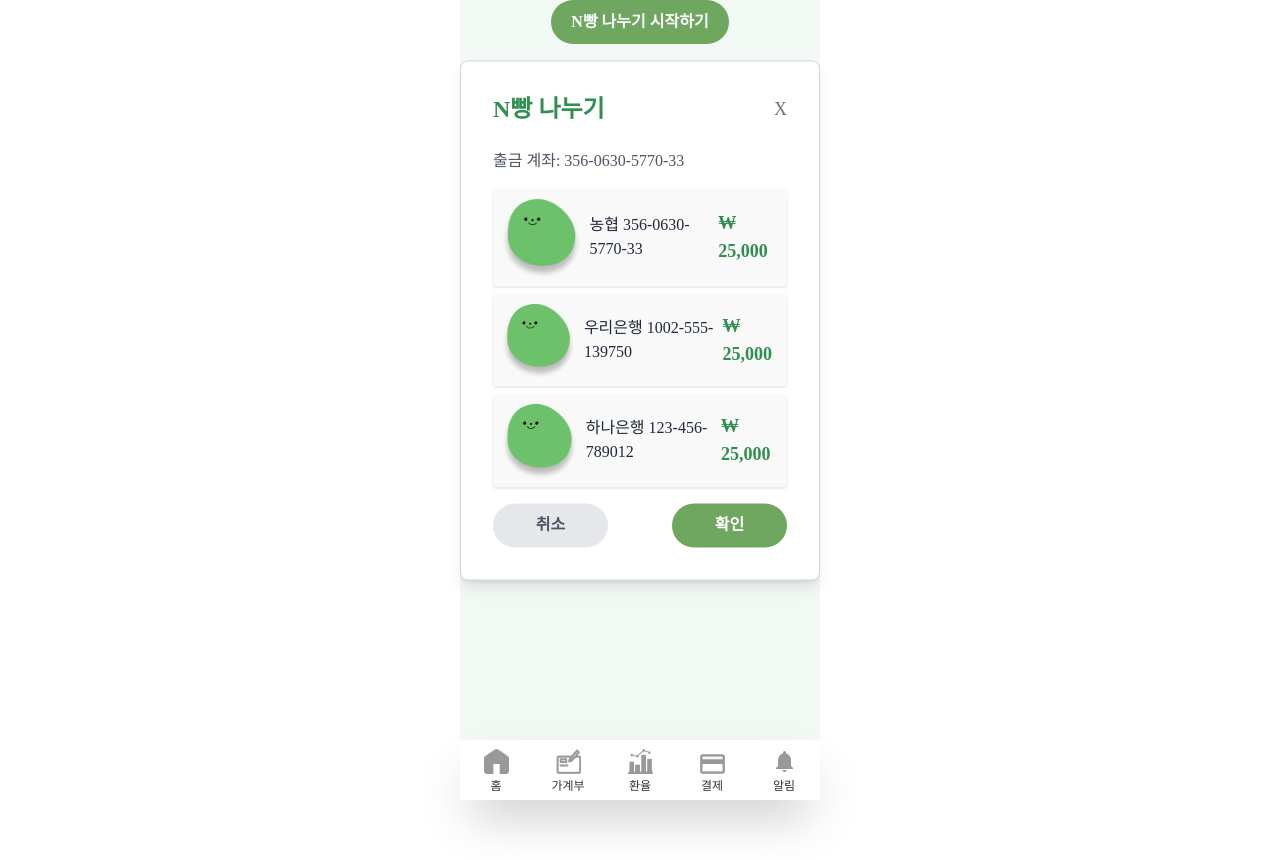
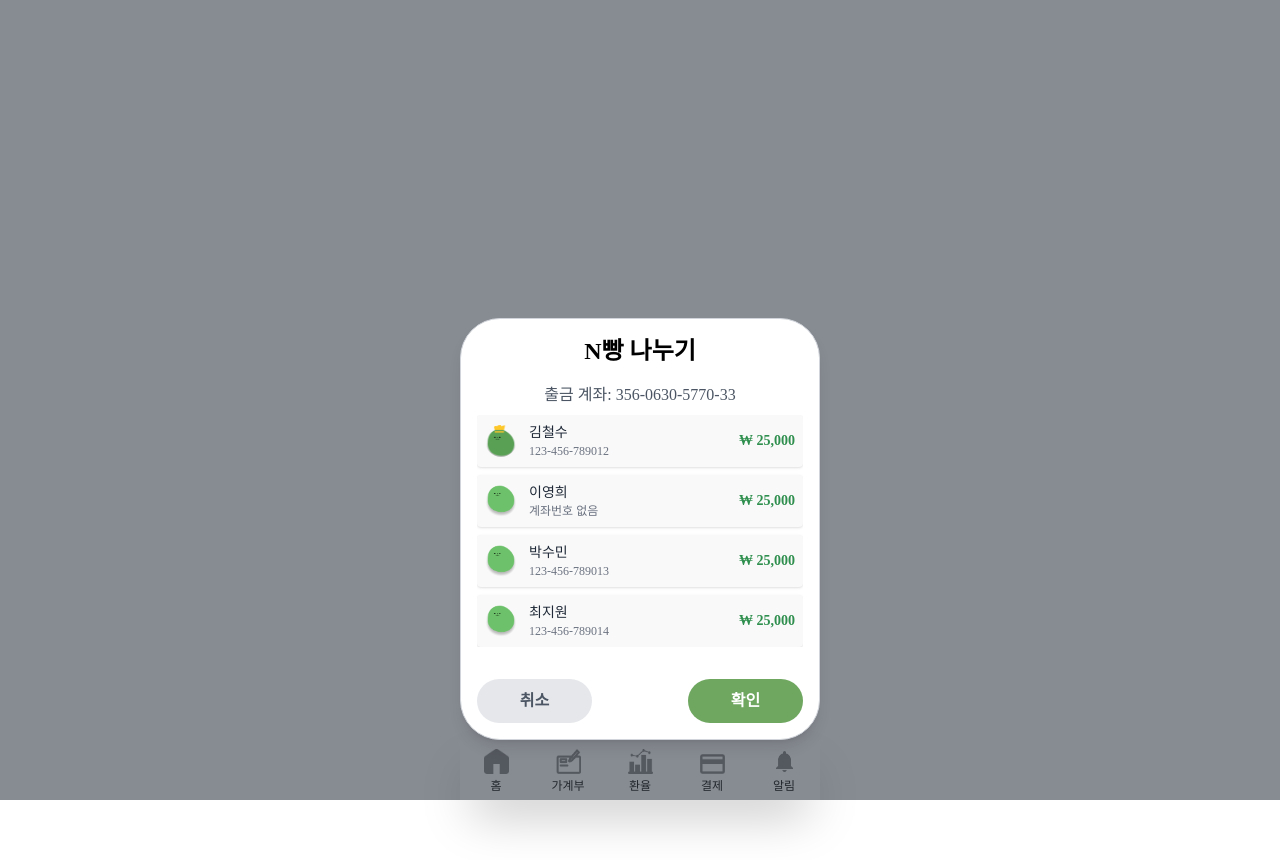
Before and after one commit to seoh77/Trabean, a React (Create React App) app in the folder frontend/: page /travel/split in a window 1280 px wide. After the commit the page ends 800 px from the top, so only its background shows below. Built offline with nearby package versions, Linux system fonts and the light colour scheme; a web font is replaced by a local one.

Commit message:
feat : n빵

```diff
--- a/frontend/src/pages/SplitPage/SplitPage.tsx
+++ b/frontend/src/pages/SplitPage/SplitPage.tsx
@@ -1,146 +1,218 @@
 import React, { useState, useEffect } from "react";
+
 import beanProfile from "../../assets/bean_profile.png";
-// import axios from 'axios'; // Axios를 사용하는 부분은 주석 처리
-
-interface RequestData {
-  totalAmount: number;
-  totalNo: number;
-  withdrawalAccountId: number;
-  withdrawalAccountNo: string;
-  depositAccountList: string[];
-}
+import kingBeanProfile from "../../assets/bean_admin.png"; // kingbean 이미지 추가
+import checkIcon from "../../assets/successIcon.png"; // 성공 아이콘
+import warningIcon from "../../assets/importantIcon.png"; // 경고 아이콘
+import { TravelAccountMember } from "../TravelAccount/type/type";
 
 const ExchangeSplit: React.FC = () => {
-  const [isVisible, setIsVisible] = useState(false); // State to control modal visibility
+  const [isVisible, setIsVisible] = useState(true); // State to control modal visibility
   const [step, setStep] = useState(1);
-  const [requestData, setRequestData] = useState<RequestData | null>(null);
   const [dividedAmount, setDividedAmount] = useState<number>(0);
-
-  // 추후 민우님 메인페이지 완료시 합칠예정
-  useEffect(() => {
-    // Axios로 데이터 요청하는 부분 주석 처리
-    // axios
-    //   .post<RequestData>("/api/travel/split", {
-    //   })
-    //   .then((response) => {
-    //     setRequestData(response.data);
-    //     setDividedAmount(Math.floor(response.data.totalAmount / response.data.totalNo));
-    //   })
-    //   .catch((error) => {
-    //     console.error('Error fetching data:', error);
-    //   });
+  const [selectedMembers, setSelectedMembers] = useState<TravelAccountMember[]>(
+    [],
+  ); // 선택된 멤버 목록
+  const [errorModalVisible, setErrorModalVisible] = useState(false); // 오류 모달 상태
 
   // 하드코딩된 예시 데이터
-    const exampleData: RequestData = {
+  const exampleData = {
     totalAmount: 100000,
     totalNo: 4,
-      withdrawalAccountId: 1234567890,
+    withdrawalAccountId: "1234567890",
     withdrawalAccountNo: "356-0630-5770-33",
     depositAccountList: [
-        "농협 356-0630-5770-33",
-        "우리은행 1002-555-139750",
-        "하나은행 123-456-789012",
+      {
+        userId: 1,
+        userName: "김철수",
+        role: "admin", // admin 역할
+        amount: 25000,
+        mainAccountId: 12345,
+        mainAccountNo: "123-456-789012",
+      },
+      {
+        userId: 2,
+        userName: "이영희",
+        role: "member",
+        amount: 25000,
+        mainAccountId: null, // 메인 계좌가 설정되지 않음
+        mainAccountNo: "",
+      },
+      {
+        userId: 3,
+        userName: "박수민",
+        role: "member",
+        amount: 25000,
+        mainAccountId: 67890,
+        mainAccountNo: "123-456-789013",
+      },
+      {
+        userId: 4,
+        userName: "최지원",
+        role: "member",
+        amount: 25000,
+        mainAccountId: 54321,
+        mainAccountNo: "123-456-789014",
+      },
     ],
   };
 
-    setRequestData(exampleData);
-    setDividedAmount(Math.floor(exampleData.totalAmount / exampleData.totalNo));
+  useEffect(() => {
+    // 하드코딩된 데이터를 설정
+    setDividedAmount(
+      Math.floor(exampleData.totalAmount! / exampleData.totalNo!),
+    );
   }, []);
 
-  const nextStep = () => {
-    if (step < 4) setStep(step + 1);
+  const toggleMemberSelection = (member: TravelAccountMember) => {
+    setSelectedMembers((prevSelected) => {
+      if (prevSelected.some((selected) => selected.userId === member.userId)) {
+        return prevSelected.filter(
+          (selected) => selected.userId !== member.userId,
+        );
+      }
+      return [...prevSelected, member];
+    });
   };
 
-  const prevStep = () => {
-    if (step > 1) setStep(step - 1);
+  const handleSplit = () => {
+    const invalidMembers = selectedMembers.filter(
+      (member) => member.mainAccountId === null,
+    );
+
+    if (invalidMembers.length > 0) {
+      setErrorModalVisible(true); // 메인 계좌가 없는 멤버가 있으면 오류 모달을 띄움
+    } else {
+      setStep(2); // N빵 하시겠습니까? 모달로 이동
+    }
   };
 
-  const toggleModal = () => {
-    setStep(1); // Reset step when modal opens
-    setIsVisible(!isVisible);
+  const closeErrorModal = () => {
+    setErrorModalVisible(false);
   };
 
-  if (!requestData) {
-    return <p>Loading...</p>;
-  }
+  const handleCloseModal = () => {
+    setIsVisible(false);
+    setStep(1); // step을 초기 상태로 변경
+    window.location.reload(); // 페이지 새로고침
+  };
 
+  const handleCloseModal1 = () => {
+    // setIsVisible(false);
+    setStep(1); // step을 초기 상태로 변경
+    // window.location.reload(); // 페이지 새로고침
+  };
+
+  // "N빵 하시겠습니까?" 모달에서 예를 누르면 step 3로 이동
+  const confirmNBbang = () => {
+    setStep(3);
+  };
+
+  // "N빵 하시겠습니까?" 모달에서 아니오를 누르면 모달만 닫기
+  const cancelNBbang = () => {
+    setStep(1);
+  };
+  const handleCloseModalfirst = () => {
+    setIsVisible(false);
+    setStep(1); // step을 초기 상태로 변경
+    window.location.reload(); // 페이지 새로고침
+    cancelNBbang();
+  };
   return (
-    <div className="flex flex-col items-center h-dvh bg-[#F2F9F4]">
-      {/* Button to open the modal */}
-      <button
-        type="button"
-        onClick={toggleModal}
-        className="btn-lg text-white hover:bg-green-600"
-      >
-        N빵 나누기 시작하기
-      </button>
+    <div className="relative">
+      {/* 배경 오버레이 */}
+      {isVisible && (
+        // eslint-disable-next-line jsx-a11y/click-events-have-key-events, jsx-a11y/no-static-element-interactions
+        <div
+          className="fixed inset-0 bg-gray-900 bg-opacity-50"
+          onClick={handleCloseModal} // 오버레이 클릭 시 모달 닫기
+          style={{ zIndex: 900 }} // 기본 모달의 z-index
+        />
+      )}
 
       {/* Modal Wrapper */}
-      <div className="relative w-full max-w-md mt-4">
+      <div
+        className={`fixed bottom-[60px] left-0 right-0 w-full max-w-[360px] mx-auto mt-4 ${
+          isVisible ? "block" : "hidden"
+        }`}
+        style={{ zIndex: 901 }} // 기본 모달의 z-index
+      >
         {/* Modal */}
         <div
-          className={`absolute left-0 right-0 transition-transform transform ${
-            isVisible ? "translate-y-0" : "translate-y-full"
-          }`}
-          style={{
-            bottom: "0", // Position it at the bottom of the container
-            transition: "transform 0.3s ease-in-out",
-          }}
+          role="presentation"
+          className="bg-white p-4 rounded-[40px] shadow-lg border border-gray-300 h-full flex flex-col items-center justify-center"
+          onClick={(e) => e.stopPropagation()} // 모달 클릭 시 오버레이 닫히는 동작 방지
         >
-          <div className="bg-white p-8 rounded-lg shadow-lg border border-gray-300">
+          {/* step 1: N빵 목록 */}
           {step === 1 && (
             <>
-                <div className="flex justify-between items-center mb-6">
-                  <h1 className="text-2xl font-bold text-[#2F8F4E]">
+              <h1 className="text-2xl font-bold text-center flex m-auto items-center text-black mb-4">
                 N빵 나누기
               </h1>
-                  <button
-                    type="button"
-                    onClick={toggleModal} // Close button functionality
-                    className="text-lg text-gray-500 hover:text-gray-700"
-                  >
-                    X
-                  </button>
-                </div>
-                <div className="mb-4">
+              <div className="mb-2">
                 <p className="text-gray-600">
-                    출금 계좌: {requestData.withdrawalAccountNo}
+                  출금 계좌: {exampleData.withdrawalAccountNo}
                 </p>
               </div>
-                <div className="space-y-2">
-                  {requestData.depositAccountList.map((account, index) => (
+
+              {/* 스크롤 가능한 목록 */}
+              <div className="flex-grow overflow-y-auto space-y-2 mb-4 max-h-[300px] w-full">
+                {exampleData.depositAccountList?.map((member) => (
                   <div
-                      // eslint-disable-next-line react/no-array-index-key
-                      key={index}
-                      className="flex justify-between items-center p-2 bg-[#F9F9F9] rounded shadow"
+                    key={member.userId}
+                    className={`flex justify-between items-center p-2 bg-[#F9F9F9] rounded shadow ${
+                      selectedMembers.some(
+                        (selected) => selected.userId === member.userId,
+                      )
+                        ? "bg-green-100"
+                        : ""
+                    }`}
+                    onClick={() => toggleMemberSelection(member)}
+                    role="button"
+                    tabIndex={0}
+                    onKeyPress={() => toggleMemberSelection(member)}
                   >
                     <div className="flex items-center">
-                        <span className="mr-2 text-green-600">
+                      <span className="relative mr-3">
+                        {/* role이 admin이면 kingbean 이미지로, 아니라면 일반 bean 이미지로 설정 */}
                         <img
-                            src={beanProfile}
+                          src={
+                            member.role === "admin"
+                              ? kingBeanProfile
+                              : beanProfile
+                          }
                           alt="profile"
-                            className="w-full h-full object-cover rounded-full"
+                          className="w-8 h-8 object-cover rounded-full"
                         />
                       </span>
-                        <p className="text-gray-800">{account}</p>
+                      <div className="flex flex-col">
+                        <p className="text-sm text-gray-800">
+                          {member.userName}
+                        </p>
+                        <p className="text-xs text-gray-500">
+                          {member.mainAccountNo || "계좌번호 없음"}
+                        </p>
                       </div>
-                      <p className="font-bold text-lg text-[#2F8F4E]">
+                    </div>
+                    <p className="font-bold text-sm text-[#2F8F4E]">
                       ₩ {dividedAmount.toLocaleString()}
                     </p>
                   </div>
                 ))}
               </div>
-                <div className="flex justify-between mt-4">
+
+              {/* 고정된 버튼 */}
+              <div className="flex justify-between mt-4 w-full">
                 <button
                   type="button"
-                    onClick={toggleModal} // Close button functionality
+                  onClick={handleCloseModalfirst}
                   className="btn-lg bg-gray-200 text-gray-600 hover:bg-gray-300 w-[115px]"
                 >
                   취소
                 </button>
                 <button
                   type="button"
-                    onClick={nextStep}
+                  onClick={handleSplit}
                   className="btn-lg text-white hover:bg-green-600 w-[115px]"
                 >
                   확인
@@ -149,23 +221,24 @@ const ExchangeSplit: React.FC = () => {
             </>
           )}
 
+          {/* step 2: N빵 확인 모달 */}
           {step === 2 && (
             <>
-                <h1 className="text-xl font-bold mb-4 text-center text-gray-800">
+              <h1 className="text-xl font-bold text-center mb-4">
                 진짜 N빵 하시나요?
               </h1>
-                <div className="flex justify-between mt-4">
+              <div className="flex justify-between w-full mt-4">
                 <button
                   type="button"
-                    onClick={toggleModal} // Close button functionality
-                    className="px-4 py-2 bg-gray-200 text-gray-600 rounded shadow hover:bg-gray-300"
+                  onClick={handleCloseModal1}
+                  className="px-4 py-2 rounded bg-gray-200 text-gray-600 hover:bg-gray-300 w-[40%]"
                 >
                   취소
                 </button>
                 <button
                   type="button"
-                    onClick={nextStep}
-                    className="px-4 py-2 bg-[#2F8F4E] text-white rounded shadow hover:bg-green-600"
+                  onClick={confirmNBbang}
+                  className="px-4 py-2 rounded bg-green-500 text-white hover:bg-green-600 w-[40%]"
                 >
                   확인
                 </button>
@@ -173,42 +246,51 @@ const ExchangeSplit: React.FC = () => {
             </>
           )}
 
+          {/* step 3: N빵 성공 모달 */}
           {step === 3 && (
             <>
-                <h1 className="text-xl font-bold mb-4 text-center text-[#2F8F4E]">
+              <h1 className="text-xl font-bold text-center mb-4">
                 N빵이 완료되었습니다!
               </h1>
-                <div className="flex justify-center mt-4">
-                  <span className="text-6xl text-[#2F8F4E]">✅</span>
-                </div>
+              <img
+                src={checkIcon}
+                alt="success"
+                className="w-16 h-16 mb-6" // 더 크게 조정
+              />
               <button
                 type="button"
-                  onClick={toggleModal} // Close button functionality
-                  className="mt-4 px-4 py-2 bg-[#2F8F4E] text-white w-full rounded shadow hover:bg-green-600"
+                onClick={handleCloseModal}
+                className="px-4 py-2 rounded bg-primary text-white w-full hover:bg-green-600"
               >
                 닫기
               </button>
             </>
           )}
 
-            {step === 4 && (
+          {/* N빵 실패 모달 */}
+          {errorModalVisible && (
             <>
-                <h1 className="text-xl font-bold mb-4 text-center text-red-600">
+              <h1 className="text-xl font-bold text-center mb-4">
                 N빵에 실패하였습니다!
               </h1>
-                <div className="flex justify-center mt-4">
-                  <span className="text-6xl text-red-600">⚠️</span>
-                </div>
+              <img
+                src={warningIcon}
+                alt="fail"
+                className="w-16 h-16 mb-6" // 더 크게 조정
+              />
+              <p className="text-gray-800 text-center mb-4">
+                선택된 멤버 중 메인 계좌가 설정되지 않은 사람이 있습니다. 설정
+                후 다시 시도해주세요.
+              </p>
               <button
                 type="button"
-                  onClick={prevStep}
-                  className="mt-4 px-4 py-2 bg-red-600 text-white w-full rounded shadow hover:bg-red-700"
+                onClick={closeErrorModal}
+                className="px-4 py-2 rounded bg-red-600 text-white w-full hover:bg-red-700"
               >
-                  다시 시도
+                확인
               </button>
             </>
           )}
-          </div>
         </div>
       </div>
     </div>
--- a/frontend/src/pages/TravelAccount/type/type.ts
+++ b/frontend/src/pages/TravelAccount/type/type.ts
@@ -24,6 +24,8 @@ export interface TravelAccountMember {
   userName: string;
   role: string;
   amount?: number;
+  mainAccountId?: number | null;
+  mainAccountNo: string;
 }
 
 export interface TravelAccountMemberAmountData {
```
Also changed, not shown: frontend/src/pages/TravelAccount/page/DomesticTravelAccountPage.tsx (+17 -2 lines), frontend/src/assets/crown.png (added). Lines whose indentation alone changed are shown as unchanged.
